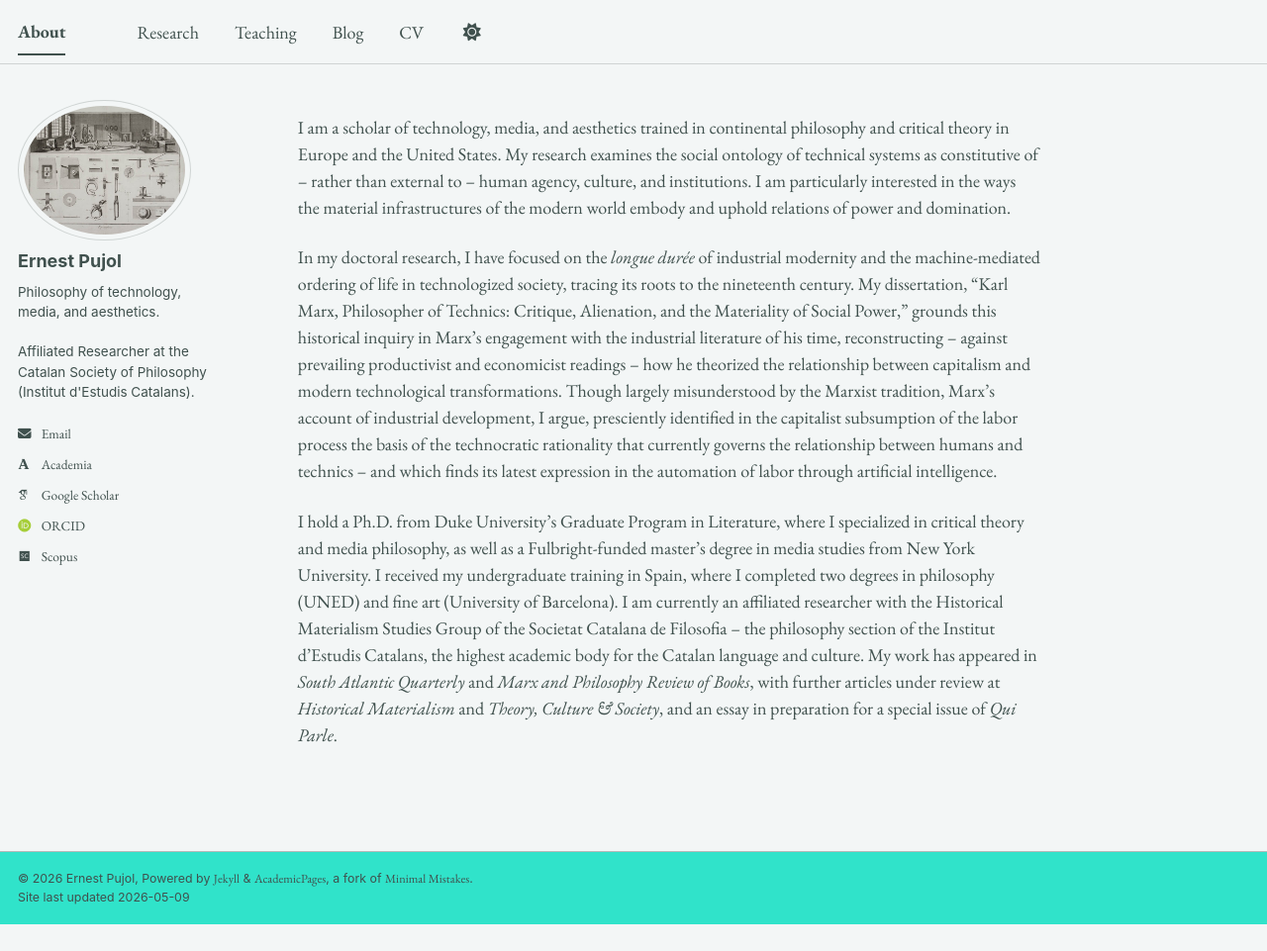
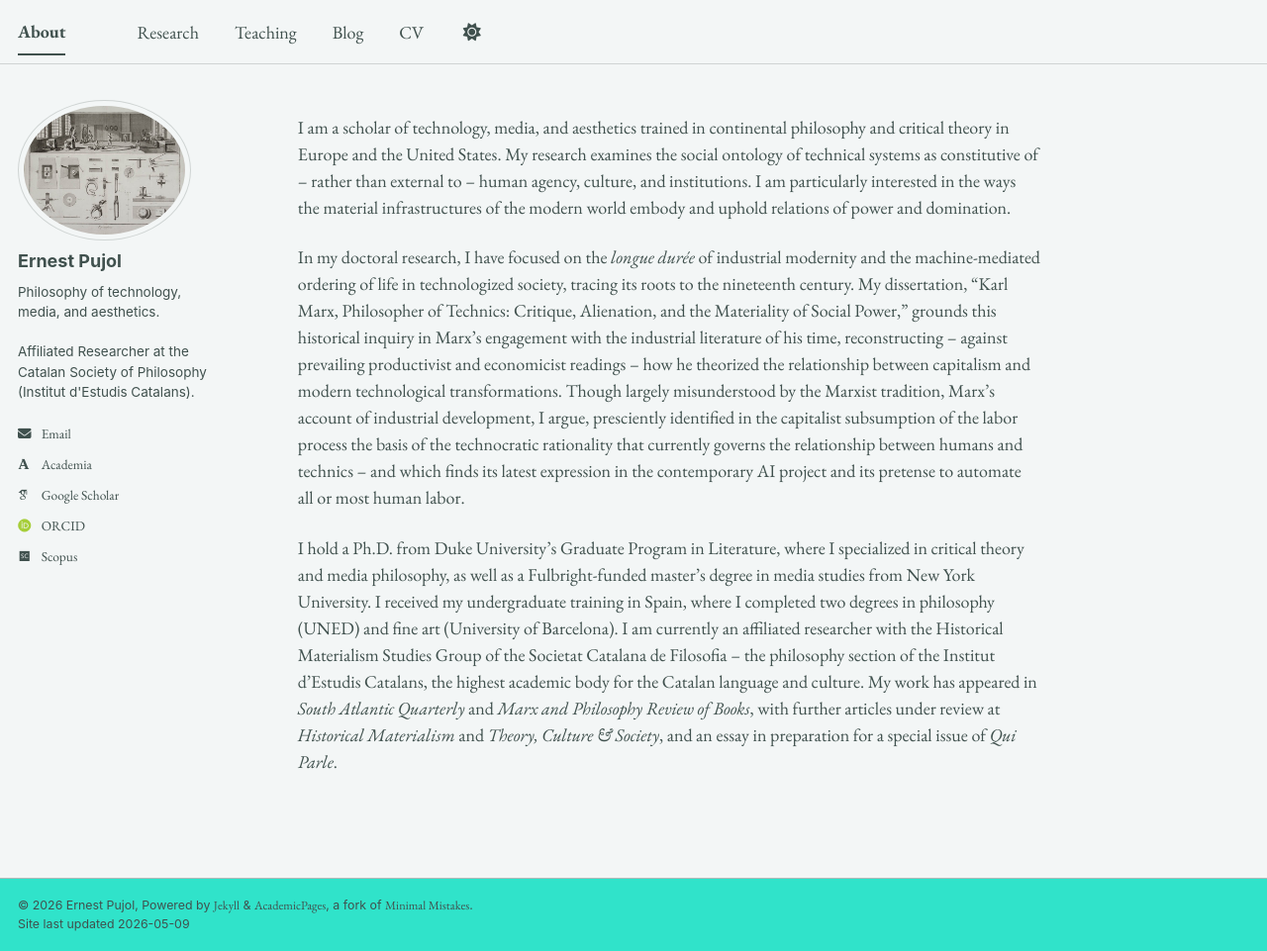
Before and after one commit to epujol90/epujol90.github.io, a Jekyll site: the page built from _pages/about.md, in a window 1280 px wide and 961 px high. Shown: the whole window at 99% size. Built offline with Jekyll 4.4.1, drawn with Linux system fonts in a browser that asks for light colours; some web fonts are replaced; a script bundle is joined from its source files by our own code; library files that are not in the unit come from our copies.

Commit message:
Update about.md

```diff
--- a/_pages/about.md
+++ b/_pages/about.md
@@ -8,6 +8,6 @@ redirect_from:
 ---
 I am a scholar of technology, media, and aesthetics trained in continental philosophy and critical theory in Europe and the United States. My research examines the social ontology of technical systems as constitutive of -- rather than external to -- human agency, culture, and institutions. I am particularly interested in the ways the material infrastructures of the modern world embody and uphold relations of power and domination.
 
-In my doctoral research, I have focused on the _longue durée_ of industrial modernity and the machine-mediated ordering of life in technologized society, tracing its roots to the nineteenth century. My dissertation, “Karl Marx, Philosopher of Technics: Critique, Alienation, and the Materiality of Social Power,” grounds this historical inquiry in Marx’s engagement with the industrial literature of his time, reconstructing -- against prevailing productivist and economicist readings -- how he theorized the relationship between capitalism and modern technological transformations. Though largely misunderstood by the Marxist tradition, Marx’s account of industrial development, I argue, presciently identified in the capitalist subsumption of the labor process the basis of the technocratic rationality that currently governs the relationship between humans and technics -- and which finds its latest expression in the automation of labor through artificial intelligence.
+In my doctoral research, I have focused on the _longue durée_ of industrial modernity and the machine-mediated ordering of life in technologized society, tracing its roots to the nineteenth century. My dissertation, “Karl Marx, Philosopher of Technics: Critique, Alienation, and the Materiality of Social Power,” grounds this historical inquiry in Marx’s engagement with the industrial literature of his time, reconstructing -- against prevailing productivist and economicist readings -- how he theorized the relationship between capitalism and modern technological transformations. Though largely misunderstood by the Marxist tradition, Marx’s account of industrial development, I argue, presciently identified in the capitalist subsumption of the labor process the basis of the technocratic rationality that currently governs the relationship between humans and technics -- and which finds its latest expression in the contemporary AI project and its pretense to automate all or most human labor.
 
 I hold a Ph.D. from Duke University’s Graduate Program in Literature, where I specialized in critical theory and media philosophy, as well as a Fulbright-funded master’s degree in media studies from New York University. I received my undergraduate training in Spain, where I completed two degrees in philosophy (UNED) and fine art (University of Barcelona). I am currently an affiliated researcher with the Historical Materialism Studies Group of the Societat Catalana de Filosofia -- the philosophy section of the Institut d’Estudis Catalans, the highest academic body for the Catalan language and culture. My work has appeared in _South Atlantic Quarterly_ and _Marx and Philosophy Review of Books_, with further articles under review at _Historical Materialism_ and _Theory, Culture & Society_, and an essay in preparation for a special issue of _Qui Parle_.
```
